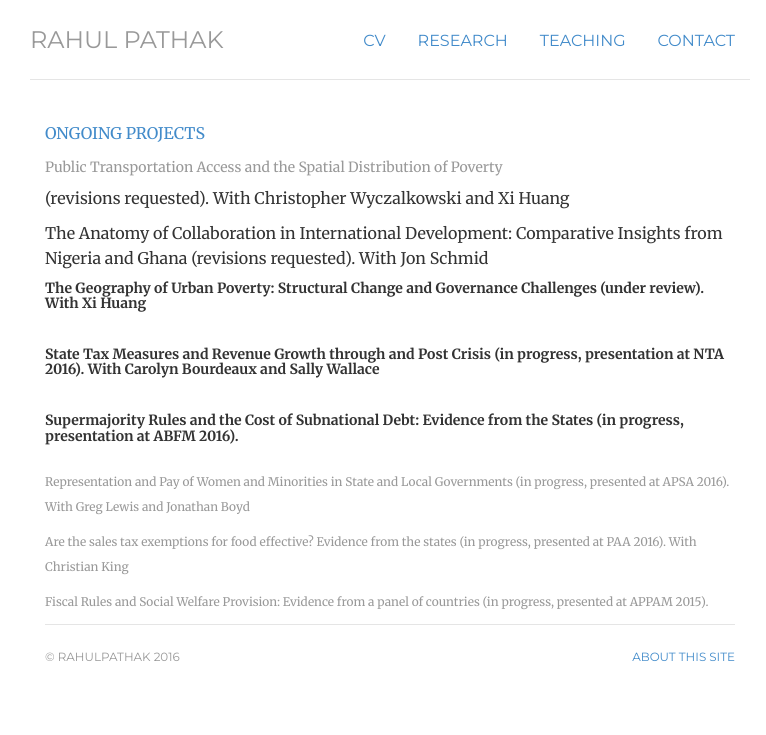
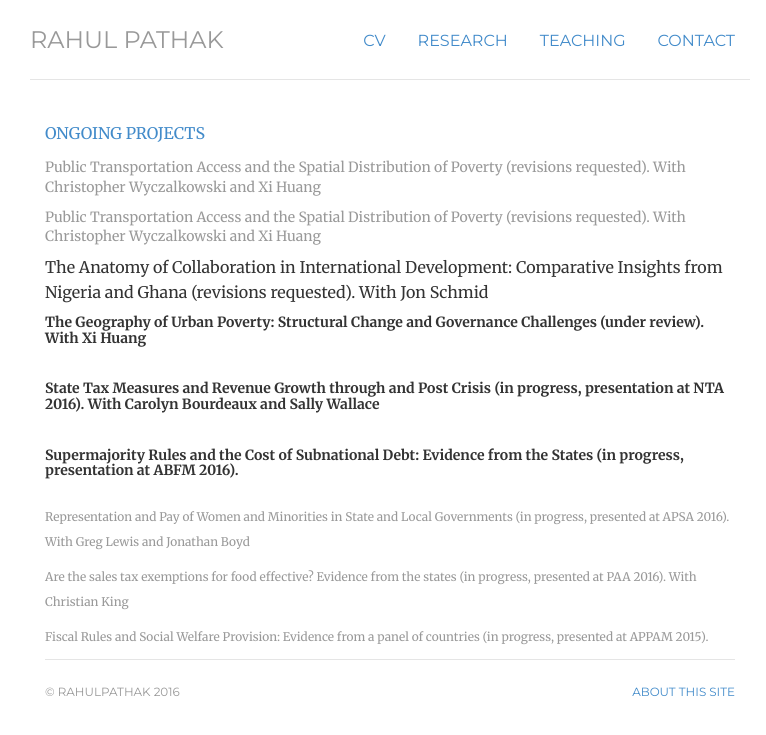
Before and after one commit to pathak-rahul/pathak-rahul.github.io, a Jekyll site: the page built from ongoing/index.html, in a window 1280 px wide. Shown: the top 735 px of the page, without its empty margins (250-1016 px from the left). Built offline with Jekyll 4.4.1, drawn with Linux system fonts in a browser that asks for light colours.

Commit message:
Update index.html

```diff
--- a/ongoing/index.html
+++ b/ongoing/index.html
@@ -11,9 +11,9 @@
 
 <ul class="list-unstyled">
 
-<h4><small>Public Transportation Access and the Spatial Distribution of Poverty</small></h4>
+<h4><small>Public Transportation Access and the Spatial Distribution of Poverty (revisions requested). With Christopher Wyczalkowski and Xi Huang</small></h4>
+<h4><small>Public Transportation Access and the Spatial Distribution of Poverty (revisions requested). With Christopher Wyczalkowski and Xi Huang</small></h4>
 
-<p></small> (revisions requested). With Christopher Wyczalkowski and Xi Huang</small><br>
 <p></small>The Anatomy of Collaboration in International Development: Comparative Insights from Nigeria and Ghana (revisions requested). With Jon Schmid</small><br>
 <p><h5>The Geography of Urban Poverty: Structural Change and Governance Challenges (under review). With Xi Huang<h5><br>
 <p><h5>State Tax Measures and Revenue Growth through and Post Crisis (in progress, presentation at NTA 2016). With Carolyn Bourdeaux and Sally Wallace <h5><br>
```
